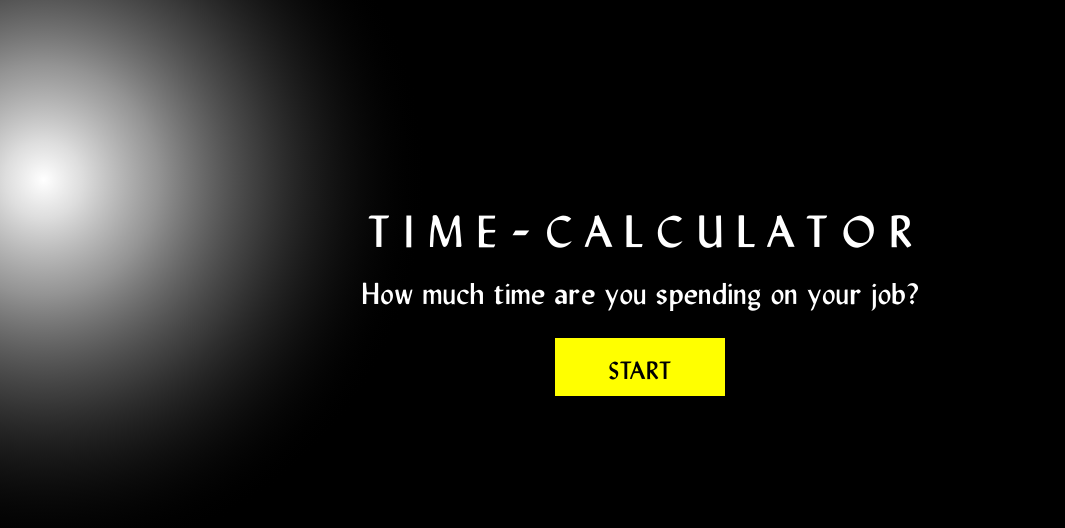
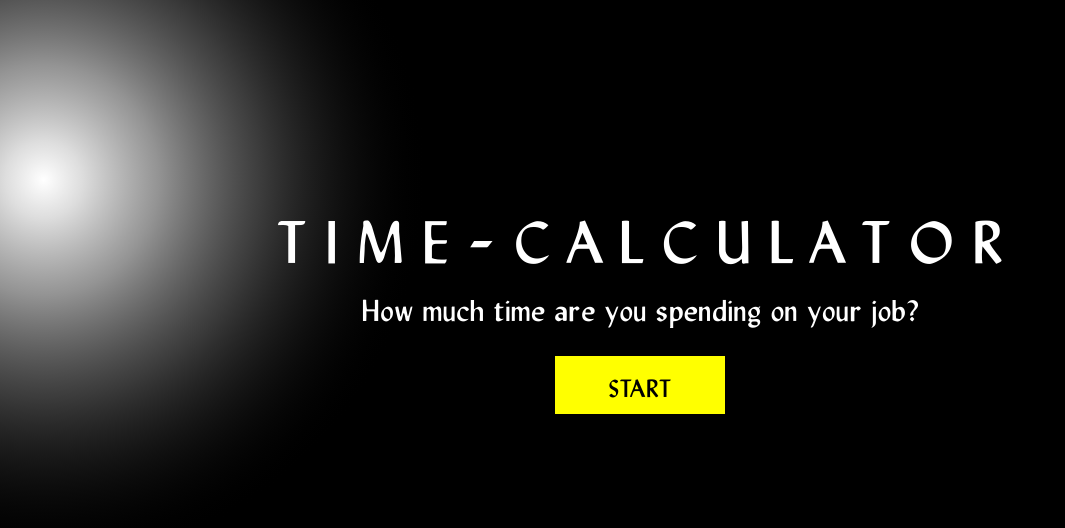
Before and after one commit to ericstaryou/timecalculator, a plain HTML site: page index.html in a window 1280 px wide. Shown: the whole page, without its empty margins (0-1065 px from the left). Drawn offline with nearby package versions, Linux system fonts and the light colour scheme.

Commit message:
Update index.html

```diff
--- a/index.html
+++ b/index.html
@@ -13,7 +13,7 @@
 		<div class="main">
 			<div class="landing">
 				<div>
-					<h1>T I M E - C A L C U L A T O R</h1>
+					<h4>T I M E - C A L C U L A T O R</h4>
 					<h3>How much time are you spending on your job?</h3>
 				</div>
 				<div class="startbutton" onclick="navi('description1');">START</div>
```
